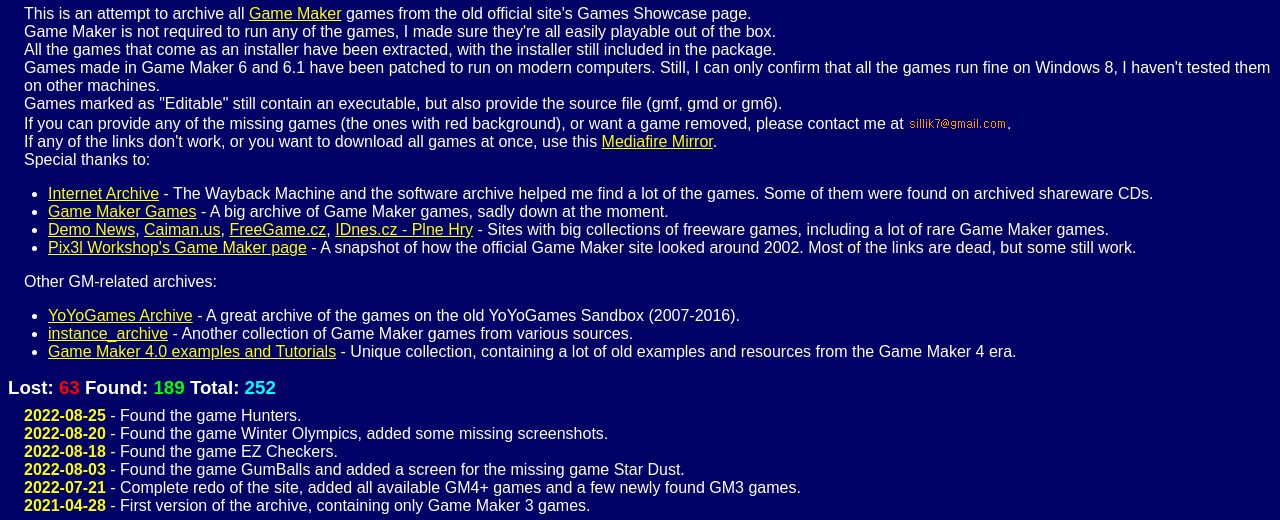
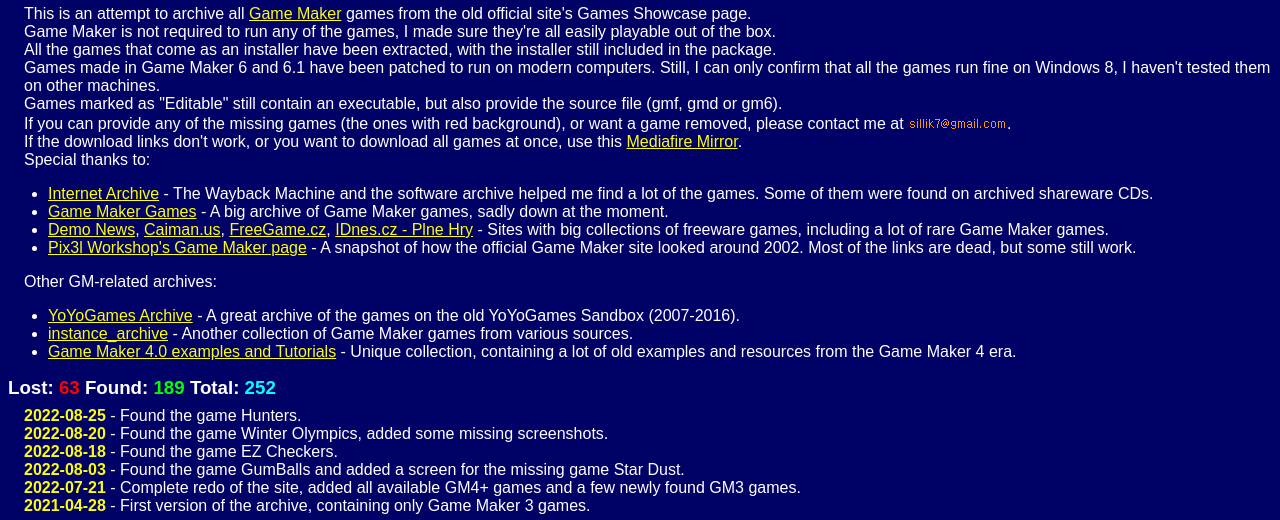
Before and after one commit to sillik7/sillik7.github.io, a plain HTML site: page index.html in a window 1280 px wide. Shown: the part 48-568 px from the top of the page. Drawn offline with nearby package versions, Linux system fonts and the light colour scheme.

Commit message:
Add files via upload

```diff
--- a/index.html
+++ b/index.html
@@ -337,7 +337,7 @@
 			Games made in Game Maker 6 and 6.1 have been patched to run on modern computers. Still, I can only confirm that all the games run fine on Windows 8, I haven't tested them on other machines.<br/>
 			Games marked as "Editable" still contain an executable, but also provide the source file (gmf, gmd or gm6).<br/>
 			If you can provide any of the missing games (the ones with red background), or want a game removed, please contact me at <img src="mail.png" />.<br/>
-			If any of the links don't work, or you want to download all games at once, use this <a href="https://www.mediafire.com/folder/qwex7vibc3ian/OldGMGames">Mediafire Mirror</a>.<br/>
+			If the download links don't work, or you want to download all games at once, use this <a href="https://www.mediafire.com/folder/qwex7vibc3ian/OldGMGames">Mediafire Mirror</a>.<br/>
 			Special thanks to:
 		</p>
 			<ul>
--- a/style2.css
+++ b/style2.css
@@ -3,6 +3,7 @@ body
 	background-color: #000166;
 	color: #FFFFFF;
 	font-family: Arial;
+	margin-right: 0;
 }
 
 td {
@@ -31,7 +32,6 @@ h1, h2, h3 {
 
 p {
 	text-align: center;
-	width: 100%;
 	margin: 0;
 	padding: 0;
 }
@@ -143,7 +143,7 @@ p.intro
 	text-align: left;
 	margin-top: 8px;
 	margin-bottom: 8px;
-	margin-left: 16px;
+	padding-left: 16px;
 }
 
 p.image
```
